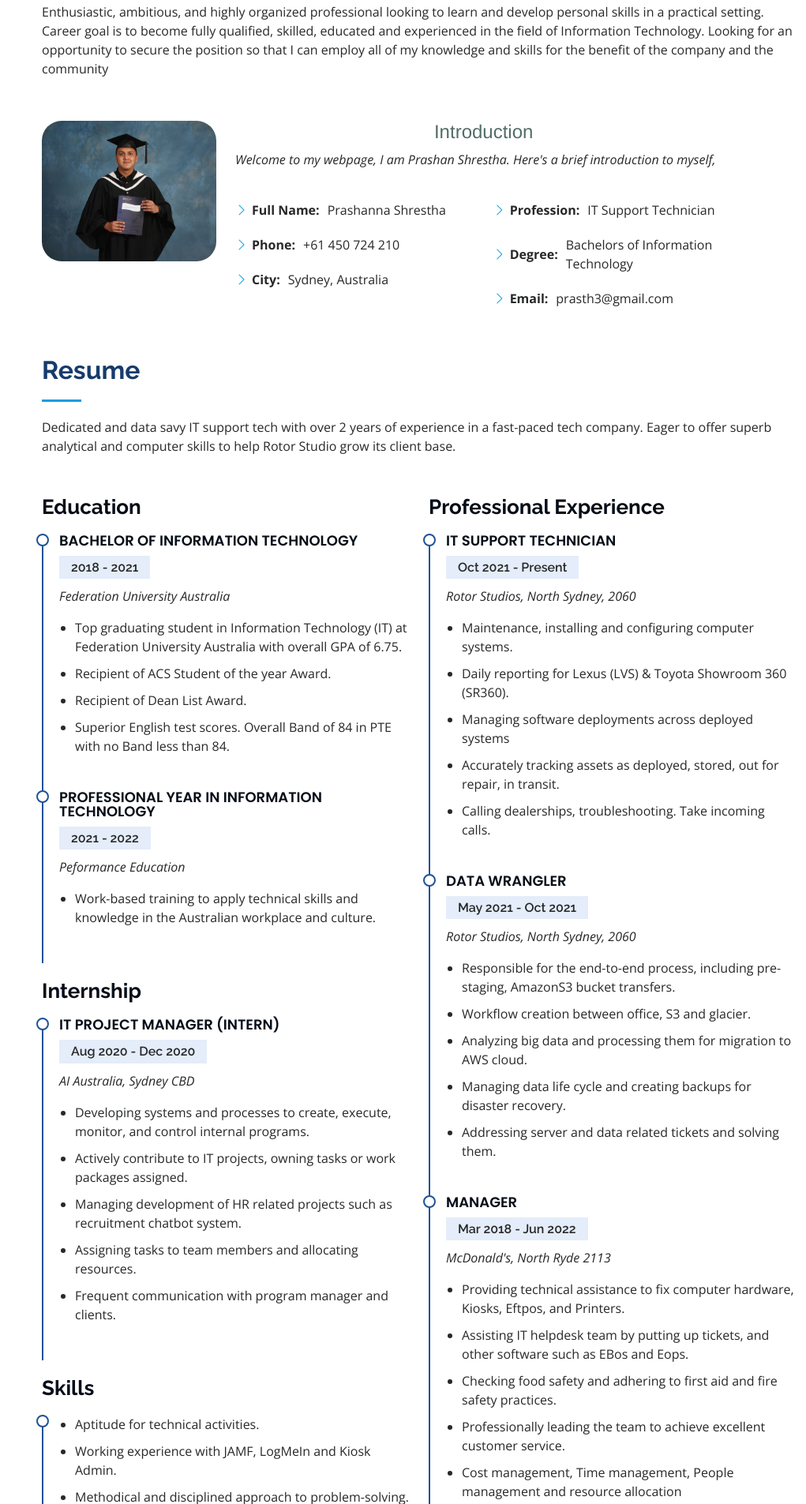
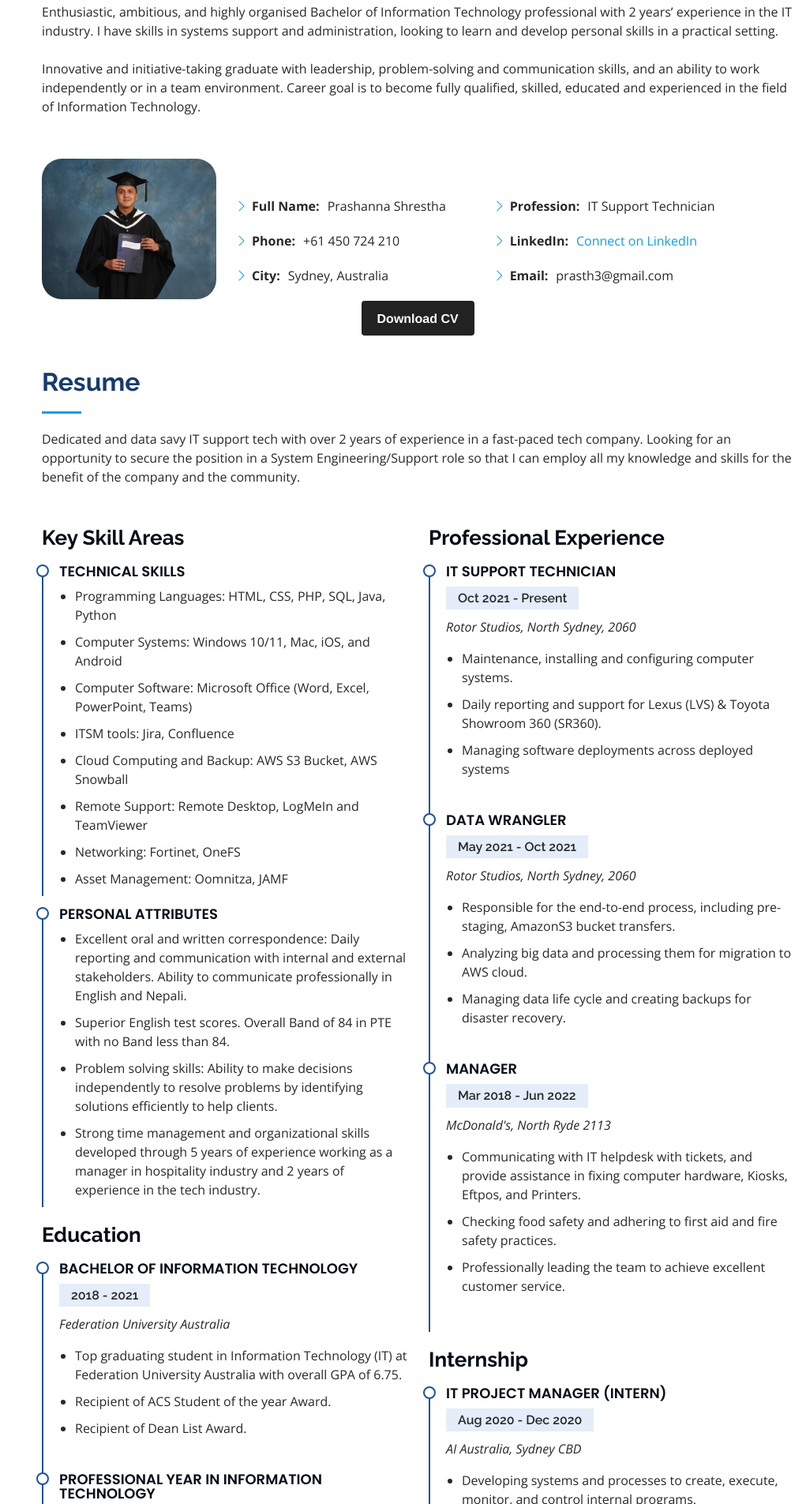
Before and after one commit to ShresPrashan/Portfolio, a plain HTML site: page index.html in a window 1280 px wide. Shown: the part 895-2800 px from the top of the page at 79% size, without its empty margins (259-1280 px from the left). Drawn offline with nearby package versions, Linux system fonts and the light colour scheme.

Commit message:
Updated Resume commit

```diff
--- a/assets/css/style.css
+++ b/assets/css/style.css
@@ -725,33 +725,39 @@ section {
 
 
 
+
 /* CSS */
-.button-88 {
-  display: flex;
-  align-items: center;
-  font-family: inherit;
-  font-weight: 500;
+.button-31 {
+  background-color: #222;
+  border-radius: 4px;
+  border-style: none;
+  box-sizing: border-box;
+  color: #fff;
+  cursor: pointer;
+  display: inline-block;
+  font-family: "Farfetch Basis","Helvetica Neue",Arial,sans-serif;
   font-size: 16px;
-  padding: 0.7em 1.4em 0.7em 1.1em;
-  color: white;
-  background: #ad5389;
-  background: linear-gradient(0deg, rgba(20,167,62,1) 0%, rgba(102,247,113,1) 100%);
-  border: none;
-  box-shadow: 0 0.7em 1.5em -0.5em #14a73e98;
-  letter-spacing: 0.05em;
-  border-radius: 20em;
-  cursor: pointer;
+  font-weight: 700;
+  line-height: 1.5;
+  margin: 0;
+  max-width: none;
+  min-height: 44px;
+  min-width: 10px;
+  outline: none;
+  overflow: hidden;
+  padding: 9px 20px 8px;
+  position: relative;
+  text-align: center;
+  text-transform: none;
   user-select: none;
   -webkit-user-select: none;
   touch-action: manipulation;
+  width: auto;
 }
 
-.button-88:hover {
-  box-shadow: 0 0.5em 1.5em -0.5em #14a73e98;
-}
-
-.button-88:active {
-  box-shadow: 0 0.3em 1em -0.5em #14a73e98;
+.button-31:hover,
+.button-31:focus {
+  opacity: .75;
 }
 /*--------------------------------------------------------------
 # Breadcrumbs
--- a/index.html
+++ b/index.html
@@ -82,12 +82,12 @@
       <div class="container">
 
         <div class="section-title">
-          <h2>About</h2>
-          <p>Enthusiastic, ambitious, and highly organized professional looking to learn and develop
-            personal skills in a practical setting. Career goal is to become fully qualified, skilled, educated
-            and experienced in the field of Information Technology. Looking for an opportunity to secure the
-            position so that I can employ all of my knowledge and skills for the benefit of the company and
-            the community</p>
+          <h2>Career Objective</h2>
+          <p>Enthusiastic, ambitious, and highly organised Bachelor of Information Technology professional with 2 years’ experience in the IT industry. I have skills in systems support and administration, looking to learn and develop personal skills in a practical setting.
+          </p> <br>
+          <p>Innovative and initiative-taking graduate with leadership, problem-solving and communication skills, and an ability to work independently or in a team environment.
+            Career goal is to become fully qualified, skilled, educated and experienced in the field of Information Technology.
+            </p>
 <br>        </div>
 
         <div class="row">
@@ -95,27 +95,27 @@
             <img src="assets/img/PrashanS.jpg" class="img-fluid" alt="" style="border-radius: 25px">
           </div>
           <div class="col-lg-8 pt-4 pt-lg-0 content" data-aos="fade-left">
-            <h4 style="text-align:center; font-family: Helvetica, sans-serif; color: rgb(83, 109, 103)" class="fst-bold";>Introduction</h4>
-            <p class="fst-italic">
-             Welcome to my webpage, I am Prashan Shrestha. Here's a brief introduction to myself,
-            </p><br>
+
+            <br><br>
             <div class="row">
               <div class="col-lg-6">
+
                 <ul>
                   <li><i class="bi bi-chevron-right"></i> <strong>Full Name:</strong> <span>Prashanna Shrestha</span></li>
                   <li><i class="bi bi-chevron-right"></i> <strong>Phone:</strong> <span>+61 450 724 210</span></li>
                   <li><i class="bi bi-chevron-right"></i> <strong>City:</strong> <span>Sydney, Australia</span></li>
+          <button style="float:right" class="button-31" role="button" href="assets/Prashan Resume.docx" type="submit">Download CV</button>
+
                 </ul>
               </div>
               <div class="col-lg-6">
                 <ul>
                   <li><i class="bi bi-chevron-right"></i> <strong>Profession:</strong> <span>IT Support Technician</span></li>
-                  <li><i class="bi bi-chevron-right"></i> <strong>Degree:</strong> <span>Bachelors of Information Technology</span></li>
+                  <li><i class="bi bi-chevron-right"></i> <strong>LinkedIn:</strong> <a href="https://www.linkedin.com/in/prashan-shrestha/"><span>Connect on LinkedIn</span></a></li>
                   <li><i class="bi bi-chevron-right"></i> <strong>Email:</strong> <span>prasth3@gmail.com</span></li>
                 </ul>
               </div>
             </div>
-
           </div>
         </div>
 
@@ -129,12 +129,35 @@
 
         <div class="section-title">
           <h2>Resume</h2>
-          <p>Dedicated and data savy IT support tech with over 2 years of experience in a fast-paced tech company. Eager to offer superb analytical and computer skills to help Rotor Studio grow its client base.</p>
-        </div>
+          <p>Dedicated and data savy IT support tech with over 2 years of experience in a fast-paced tech company. Looking for an opportunity to secure the position in a System Engineering/Support role so that I can employ all my knowledge and skills for the benefit of the company and the community.  </div>
+
 
         <div class="row">
           <div class="col-lg-6" data-aos="fade-up">
 
+            <h3 class="resume-title">Key Skill Areas</h3>
+            <div class="resume-item pb-0">
+              <h4>Technical skills</h4>
+              <ul>
+              <li>Programming Languages:		HTML, CSS, PHP, SQL, Java, Python</li>
+              <li>Computer Systems:		Windows 10/11, Mac, iOS, and Android</li>
+              <li>Computer Software:		Microsoft Office (Word, Excel, PowerPoint, Teams)</li>
+              <li>ITSM tools:		Jira, Confluence</li>
+              <li>Cloud Computing and Backup: 		AWS S3 Bucket, AWS Snowball</li>
+              <li>Remote Support:		Remote Desktop, LogMeIn and TeamViewer</li>
+              <li>Networking:		Fortinet, OneFS</li>
+              <li>Asset Management:		Oomnitza, JAMF</li>
+              </ul>
+            </div>
+            <div class="resume-item pb-0">
+            <h4>Personal Attributes </h4>
+              <ul>
+              <li>Excellent oral and written correspondence: Daily reporting and communication with internal and external stakeholders. Ability to communicate professionally in English and Nepali.</li>
+              <li>Superior English test scores. Overall Band of 84 in PTE with no Band less than 84.</li>
+              <li>Problem solving skills: Ability to make decisions independently to resolve problems by identifying solutions efficiently to help clients.</li>
+              <li>Strong time management and organizational skills developed through 5 years of experience working as a manager in hospitality industry and 2 years of experience in the tech industry.</li>
+              </ul>
+            </div>
 
             <h3 class="resume-title">Education</h3>
             <div class="resume-item">
@@ -145,7 +168,6 @@
                 <li>Top graduating student in Information Technology (IT) at Federation University Australia with overall GPA of 6.75.</li>
                 <li>Recipient of ACS Student of the year Award.</li>
                 <li>Recipient of Dean List Award.</li>
-                <li>Superior English test scores. Overall Band of 84 in PTE with no Band less than 84.</li>
 
             </div>
 
@@ -157,31 +179,7 @@
                 <li>Work-based training to apply technical skills and knowledge in the Australian workplace and culture.</li>
                 </ul>
             </div>
-            <h3 class="resume-title">Internship</h3>
-            <div class="resume-item">
-              <h4>IT Project Manager (Intern)</h4>
-              <h5>Aug 2020 - Dec 2020</h5>
-              <p><em>AI Australia, Sydney CBD</em></p>
-              <ul>
-                <li>Developing systems and processes to create, execute, monitor, and control internal programs.</li>
-                <li>Actively contribute to IT projects, owning tasks or work packages assigned.</li>
-                <li>Managing development of HR related projects such as recruitment chatbot system.</li>
-                <li>Assigning tasks to team members and allocating resources.</li>
-                <li>Frequent communication with program manager and clients.</li>
-              </ul>
-            </div>
-            <h3 class="resume-title">Skills</h3>
-            <div class="resume-item pb-0">
-              <ul>
-              <li>Aptitude for technical activities. </li>
-              <li>Working experience with JAMF, LogMeIn and Kiosk Admin.</li>
-              <li>Methodical and disciplined approach to problem-solving.</li>
-              <li>Microsoft applications (Word, Excel, PowerPoint, Teams and SharePoint)</li>
-              <li>Working knowledge in Remote desktop support, PHP, HTML, CSS, Bootstrap, MYSQL, Java, Python</li>
 
-            </ul>
-              </ul>
-            </div>
           </div>
           <div class="col-lg-6" data-aos="fade-up" data-aos-delay="100">
             <h3 class="resume-title">Professional Experience</h3>
@@ -191,10 +189,8 @@
               <p><em>Rotor Studios, North Sydney, 2060 </em></p>
               <ul>
                 <li>Maintenance, installing and configuring computer systems.</li>
-                <li>Daily reporting for Lexus (LVS) & Toyota Showroom 360 (SR360).</li>
+                <li>Daily reporting and support for Lexus (LVS) & Toyota Showroom 360 (SR360).</li>
                 <li>Managing software deployments across deployed systems </li>
-                <li>Accurately tracking assets as deployed, stored, out for repair, in transit.</li>
-                <li>Calling dealerships, troubleshooting. Take incoming calls.</li>
               </ul>
             </div>
             <div class="resume-item">
@@ -203,11 +199,8 @@
               <p><em>Rotor Studios, North Sydney, 2060</em></p>
               <ul>
                 <li>Responsible for the end-to-end process, including pre-staging, AmazonS3 bucket transfers.</li>
-                <li>Workflow creation between office, S3 and glacier.</li>
                 <li>Analyzing big data and processing them for migration to AWS cloud.</li>
                 <li>Managing data life cycle and creating backups for disaster recovery.</li>
-                <li>Addressing server and data related tickets and solving them.
-                </li>
               </ul>
             </div>
 
@@ -216,20 +209,21 @@
               <h5>Mar 2018 - Jun 2022</h5>
               <p><em>McDonald's, North Ryde 2113</em></p>
               <ul>
-                <li>Providing technical assistance to fix computer hardware, Kiosks, Eftpos, and Printers.</li>
-                <li>Assisting IT helpdesk team by putting up tickets, and other software such as EBos and Eops.</li>
+                <li>Communicating with IT helpdesk with tickets, and provide assistance in fixing computer hardware, Kiosks, Eftpos, and Printers.</li>
                 <li>Checking food safety and adhering to first aid and fire safety practices.</li>
                 <li>Professionally leading the team to achieve excellent customer service.</li>
-                <li>Cost management, Time management, People management and resource allocation</li>
               </ul>
             </div>
+
+            <h3 class="resume-title">Internship</h3>
             <div class="resume-item">
-              <h4>IT Academic support</h4>
-              <h5>Oct 2019 - Jul 2020</h5>
-              <p><em>Federation University, ATMC</em></p>
+              <h4>IT Project Manager (Intern)</h4>
+              <h5>Aug 2020 - Dec 2020</h5>
+              <p><em>AI Australia, Sydney CBD</em></p>
               <ul>
-                <li>Providing technical assistance to fix computer hardware.</li>
-                <li>Assiting and tutoring fellow students in courses such as Web development and Programming.</li>
+                <li>Developing systems and processes to create, execute, monitor, and control internal programs.</li>
+                <li>Actively contribute to IT projects, owning tasks or work packages assigned.</li>
+                <li>Assigning tasks to team members and allocating resources.</li>
               </ul>
             </div>
           </div>
@@ -401,7 +395,7 @@
 <hr>
               <div class="Resume:">
 
-                <li><span style="font-size: 10px;"><button class="button-88" role="button" href="assets/Prashan_Shrestha_CV.pdf" type="submit">Click to download CV</button></span></li>
+                <li><span style="font-size: 10px;"><button class="button-31" role="button" href="assets/Prashan Resume.docx" type="submit">Click to download CV</button></span></li>
               </div>
 
 
```
Also changed, not shown: 1 other file.
